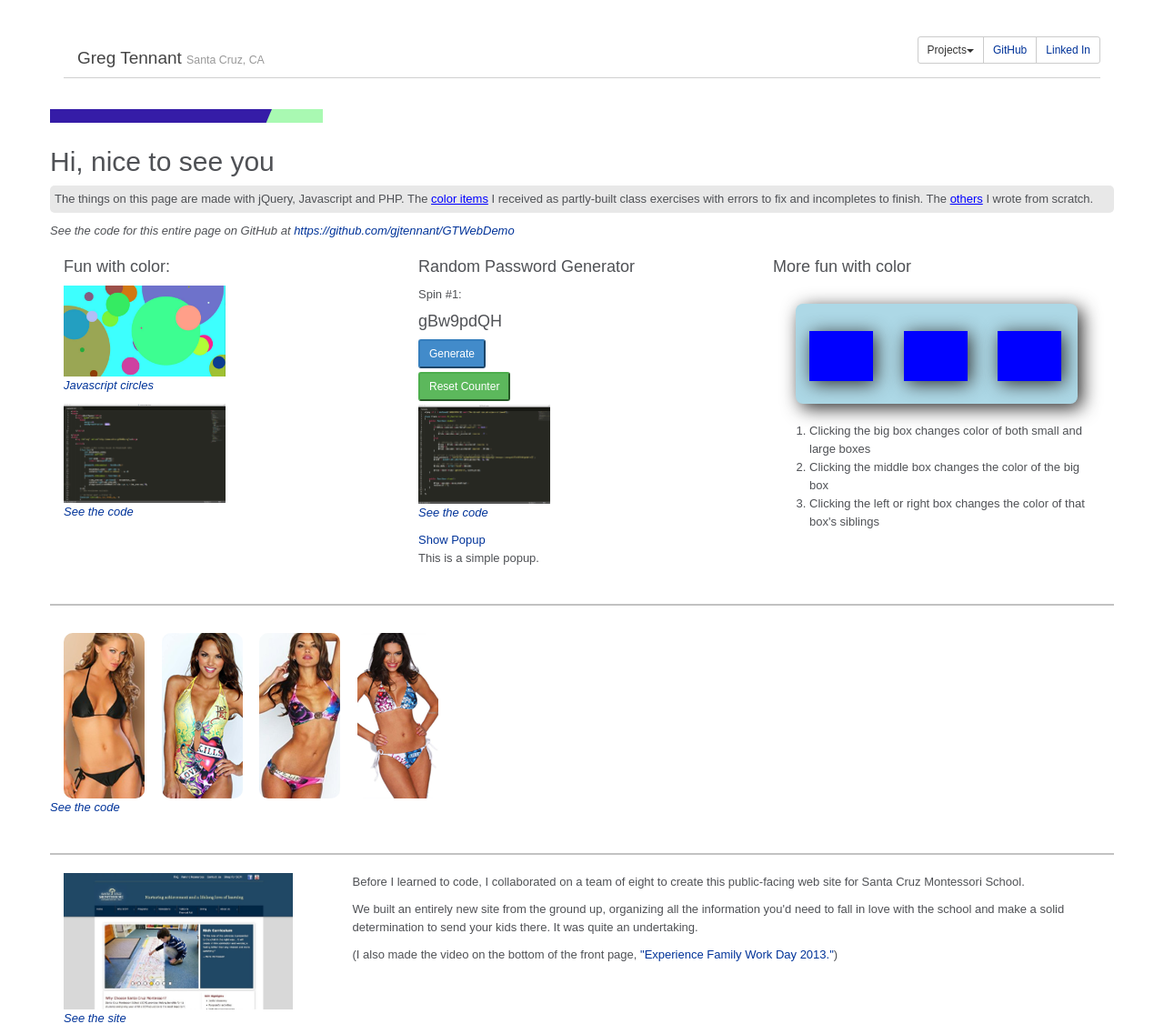
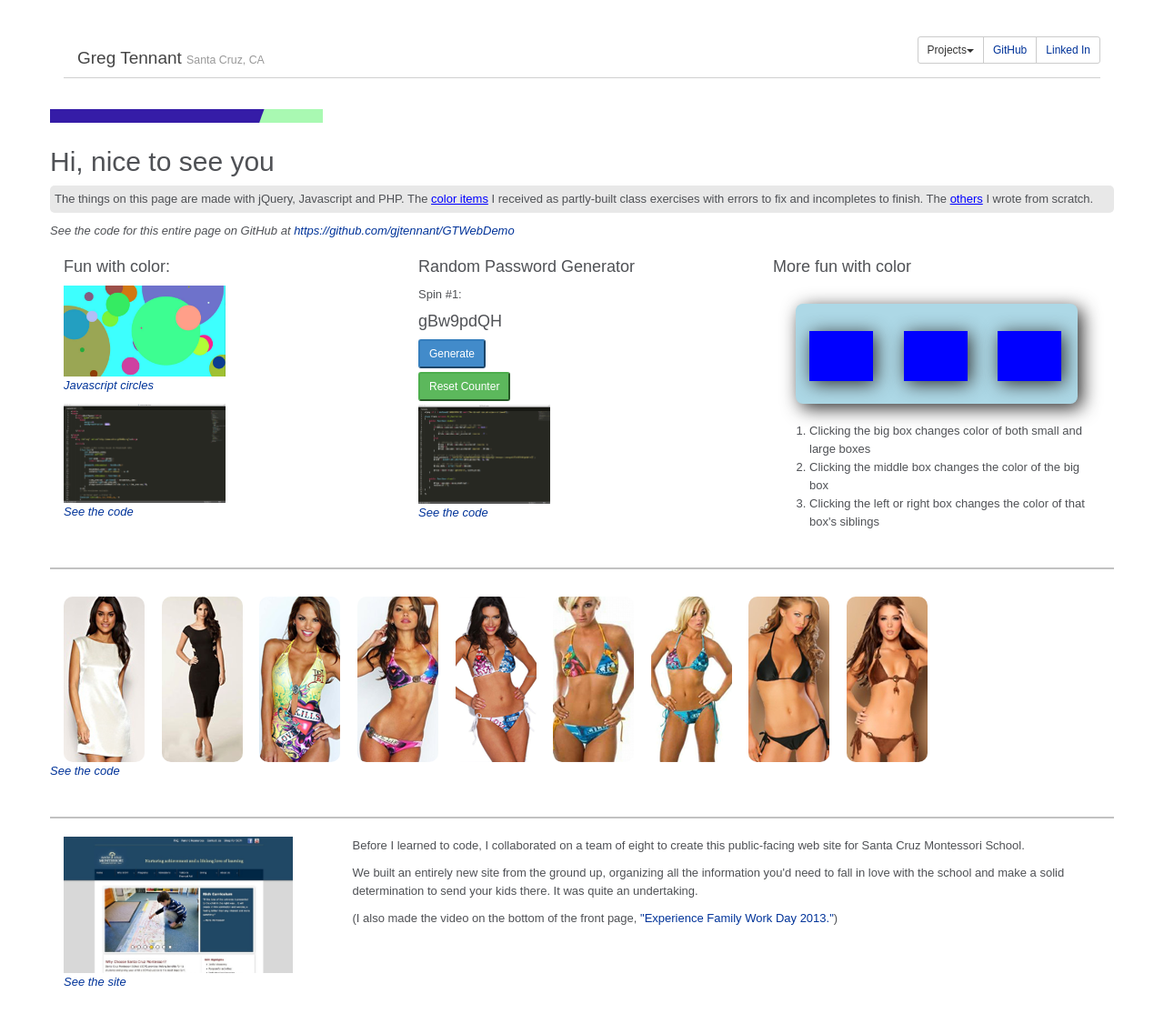
Before and after one commit to gjtennant/GTWebDemo, a CodeIgniter app: page / in a window 1280 px wide. Shown: the top 1126 px of the page at 91% size. Run offline with CodeIgniter, Linux system fonts and the light colour scheme; data that the repository does not hold is empty; some libraries are stand-ins or nearby versions.

Commit message:
added bikinis and dresses

```diff
--- a/application/views/splash_view.php
+++ b/application/views/splash_view.php
@@ -21,10 +21,14 @@
 	<!-- Color Clicker style sheet link -->
 	<link rel="stylesheet" type="text/css" href="/assets/css/color_clicker.css">
 
+	<!-- Manific Popup core CSS file -->
+	<link rel="stylesheet" href="/assets/magnific-popup/dist/magnific-popup.css">
+
 	<!-- jQuery library -->
 	<script type="text/javascript" src='/assets/jquery-ui-1.10.4/jquery-1.10.2.js'></script>
 
-	<script src="http://code.jquery.com/mobile/1.4.2/jquery.mobile-1.4.2.min.js"></script>
+	<!-- Magnific Popup core JS file -->
+	<script src="/assets/magnific-popup/dist/jquery.magnific-popup.js"></script>
 
 	<!-- Angular.js library -->
 	<script src='/assets/angular.js'></script>
@@ -62,6 +66,9 @@
  				$(this).attr('src', $(this).attr('alt'));
  				$(this).attr('alt', aux);
  			})
+
+ 			// Also the popup script
+ 			$('.image-link').magnificPopup({type:'image'});
  		})
  	</script>
  	<!-- End on hover script -->
@@ -260,16 +267,6 @@
 							<img src="/assets/img/code_generator.jpg" height='109px'>
 							<p><em>See the code</em></p>
 						</a>
-
-						  <div data-role="main" class="ui-content">
-
-							<a href="#myPopup" data-rel="popup" class="ui-btn ui-btn-inline ui-corner-all">
-							Show Popup
-							</a>
-							<div data-role="popup" id="myPopup">
-							  <p>This is a simple popup.</p>
-							</div>
-						</div>
 					</div>
 				</div>
 				<!-- End Random Password Generator -->
@@ -300,8 +297,11 @@
 		<!-- Next row, with on.hover swimsuits -->
 		<div class='row'>
 			<div class='other'>
-				<div class="swimholder">
-					<img class='swims' src="/assets/img/wom1front.png" alt="/assets/img/wom1back.png">
+				<div class='swimholder'>
+					<img class='swims' src='/assets/img/dress_white_front.png' alt='/assets/img/dress_white_back.png'>
+				</div>
+				<div class='swimholder'>
+					<img class='swims' src='/assets/img/dress_black_front.png' alt='/assets/img/dress_black_back.png'>
 				</div>
 				<div class="swimholder">
 					<img class='swims' src="/assets/img/wom2front.png" alt="/assets/img/wom2back.png">
@@ -312,6 +312,19 @@
 				<div class='swimholder'>
 					<img class='swims' src='/assets/img/wom4front.png' alt='/assets/img/wom4back.png'>
 				</div>
+				<div class='swimholder'>
+					<img class='swims' src="/assets/img/wom5front.png" alt='/assets/img/wom5back.png'>
+				</div>
+				<div class='swimholder'>
+					<img class='swims' src='/assets/img/wom7front.png' alt='/assets/img/wom7back.png'>
+				</div>
+				<div class="swimholder">
+					<img class='swims' src="/assets/img/bikini_black_front.png" alt="/assets/img/bikini_black_back.png">
+				</div>
+				<div class='swimholder'>
+					<img class='swims' src='/assets/img/bikini_brown_front.png' alt='/assets/img/bikini_brown_back.png'>
+				</div>
+
 
 				<a href="">
 					<p><em>See the code</em></p>
```
Also changed, not shown: popup_test2.html (added, +54 -0 lines), assets/img/bikini_black_back.png (renamed from assets/img/wom1back.png), assets/img/bikini_black_front.png (renamed from assets/img/wom1front.png), assets/img/bikini_brown_back.png (added), assets/img/bikini_brown_front.png (added), assets/img/dress_black_back.png (added), assets/img/dress_black_front.png (added), assets/img/dress_white_back.png (added), assets/img/dress_white_front.png (added), assets/img/wom5back.png (added), assets/img/wom5front.png (added), assets/img/wom7back.png (added), assets/img/wom7front.png (added), 2 other files.
